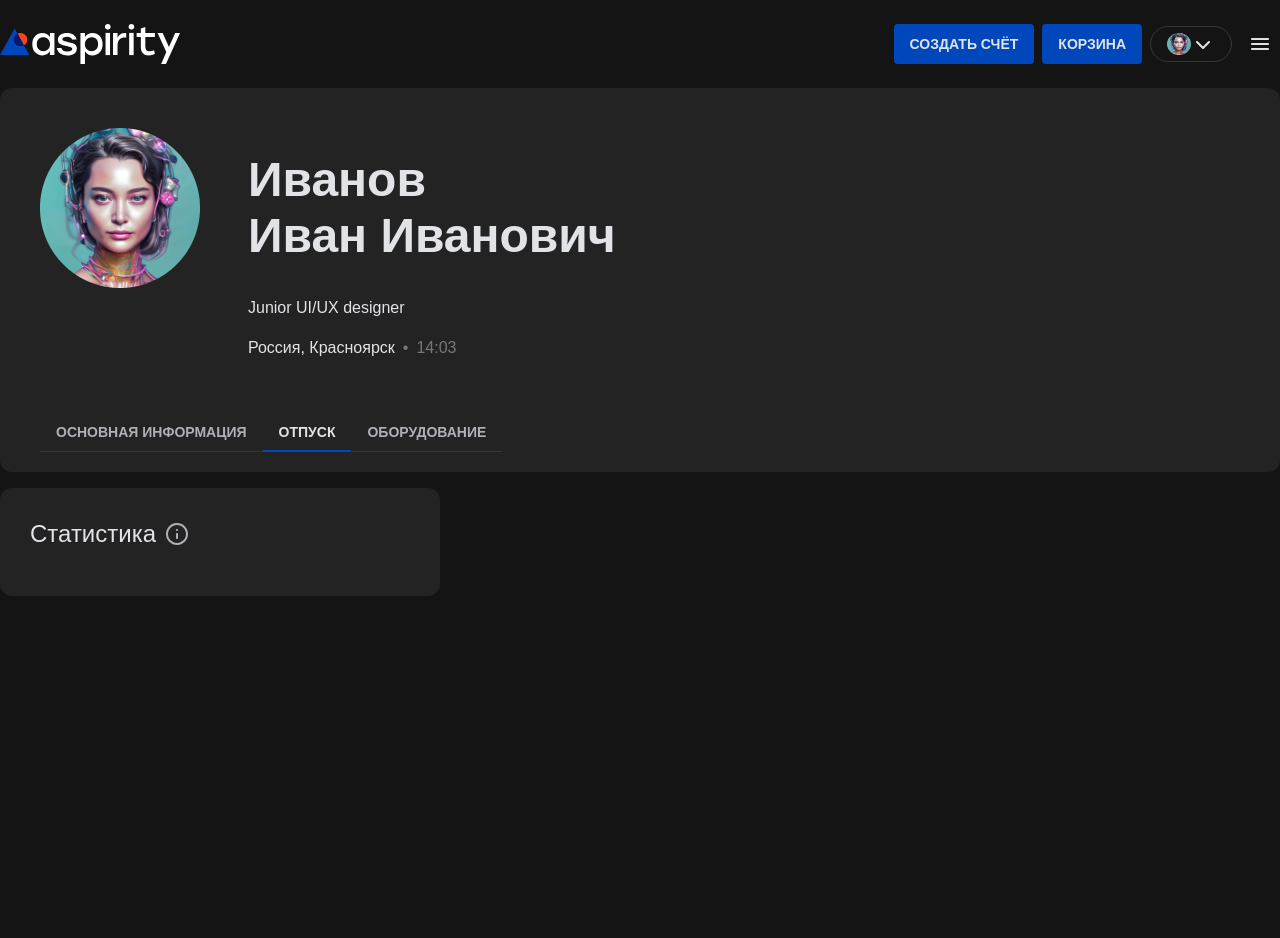
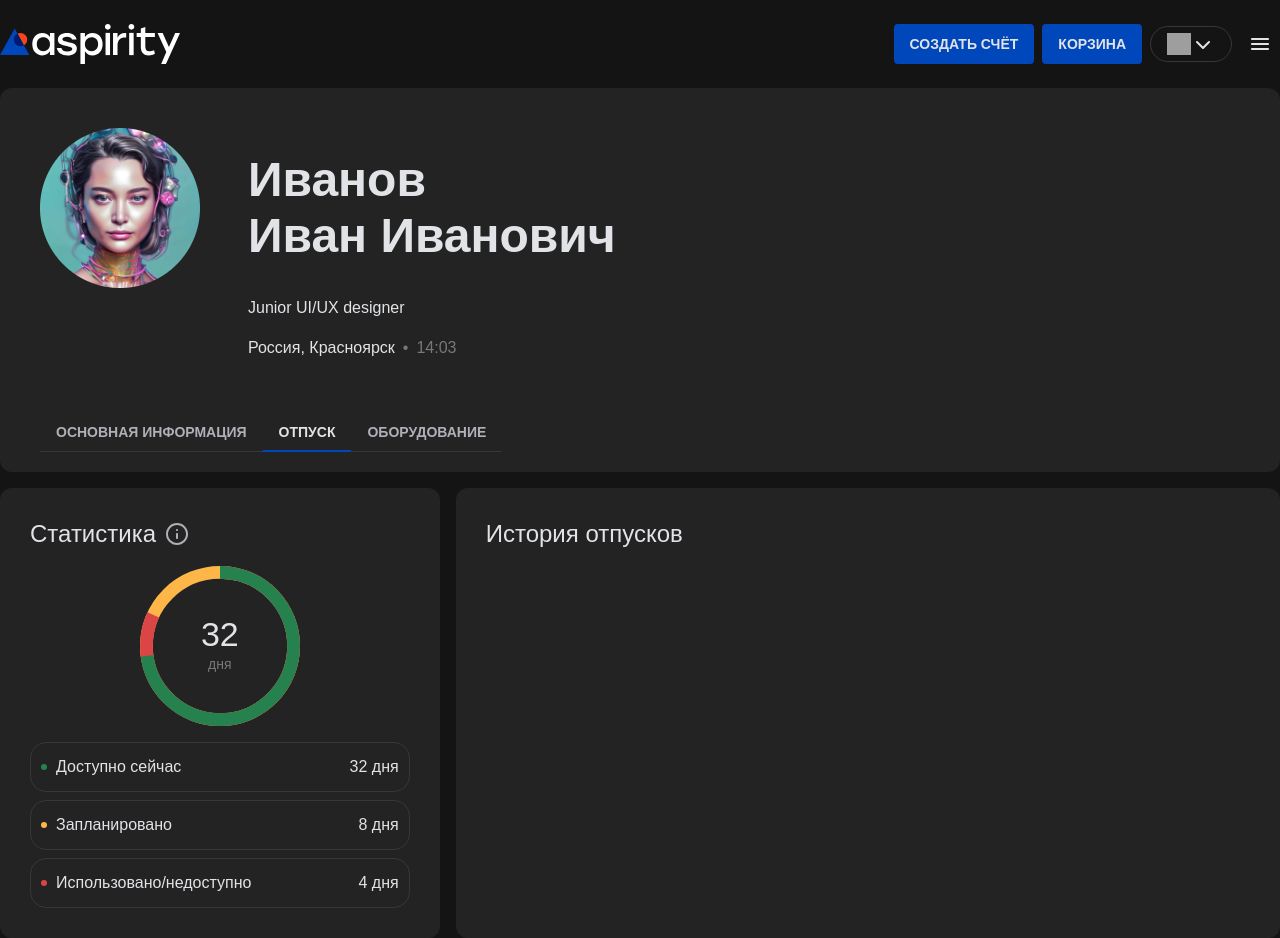
Before and after one commit to CappAlpha/personal-account-test, a Next.js app: page / in a window 1280 px wide. Before the commit the page ends 800 px from the top, so only its background shows below. Built offline with nearby package versions, Linux system fonts and the light colour scheme; grey boxes are pictures that could not be loaded.

Commit message:
change path, add two new components, some fixes, and add util, react-circular-progressbar

```diff
--- a/package.json
+++ b/package.json
@@ -18,6 +18,7 @@
     "next": "^14.0.3",
     "prettier-plugin-tailwindcss": "^0.6.5",
     "react": "^18.3.1",
+    "react-circular-progressbar": "^2.1.0",
     "react-dom": "^18.3.1",
     "typescript": "^5.3.3"
   },
--- a/src/app/feature/AccountPage/AccountPage.tsx
+++ b/src/app/feature/AccountPage/AccountPage.tsx
@@ -1,8 +1,11 @@
 import { Header } from '@/app/ui/indexPage/Header';
-import { Profile } from '@/app/ui/indexPage/Profile';
-import { Statistics } from '@/app/ui/indexPage/Statistics';
+import { Profile } from '@/app/ui/indexPage/Profile/Profile';
+import { Statistics } from '@/app/ui/indexPage/Statistics/Statistics';
+import { Vacations } from '@/app/ui/indexPage/Vacations/Vacations';
 import { ChevronDown } from '@/shared/components/Icon';
 import { FC } from 'react';
+
+import { statCards } from './mocks/statCards';
 
 export const AccountPage: FC = () => {
   return (
@@ -13,8 +16,9 @@ export const AccountPage: FC = () => {
         <p className='self-center text-[14px] leading-[20px] font-semibold uppercase'>вернуться к сотрудникам</p>
       </button> */}
       <Profile />
-      <div className='flex gap-[16px]'>
-        <Statistics />
+      <div className='flex gap-[16px] max-[768px]:flex-col'>
+        <Statistics statCards={statCards} />
+        <Vacations />
       </div>
     </>
   );
--- /dev/null
+++ b/src/app/feature/AccountPage/mocks/statCards.ts
@@ -0,0 +1,16 @@
+import { Props } from "@/app/ui/indexPage/Statistics/StatCard";
+
+export const statCards: Props[] = [
+  {
+    type: 'available',
+    count: 32,
+  },
+  {
+    type: 'planned',
+    count: 8,
+  },
+  {
+    type: 'used',
+    count: 4,
+  },
+];
--- a/src/app/ui/indexPage/Profile.tsx
+++ b/src/app/ui/indexPage/Profile/Profile.tsx
@@ -1,6 +1,6 @@
 import Image from 'next/image';
 import { FC } from 'react';
-import { Tab, Tabs } from '../uiKit/Tabs';
+import { Tab, Tabs } from './Tabs';
 import { noop } from '@/shared/utils/noop';
 
 const tabs: Tab[] = [
@@ -19,13 +19,13 @@ const tabs: Tab[] = [
     slug: 'equipment',
     isSelected: false,
   },
-]
+];
 
 export const Profile: FC = () => {
   return (
     <section className='bg-darkGray mb-[16px] px-[40px] pt-[40px] pb-[20px] rounded-[12px] max-[768px]:px-[32px] max-[768px]:pt-[32px] max-[768px]:pb-[28px]'>
       <div className='flex w-full gap-[48px] mb-[52px] max-[768px]:flex-col max-[768px]:mb-[24px] max-[768px]:gap-[16px] max-[768px]:justify-center'>
-        <Image src='/mockImg/avatar.png' alt='Avatar' width={160} height={160} className='max-h-[160px] max-[768px]:self-center' />
+        <Image src='/mockImg/profile/avatar.png' alt='Avatar' width={160} height={160} className='max-h-[160px] max-[768px]:self-center' />
         <div>
           <h1 className='text-[48px] leading-[56px] font-bold mt-[24px] mb-[32px] max-[768px]:text-[24px] max-[768px]:leading-[32px] max-[768px]:mb-[24px] max-[768px]:mt-0 max-[768px]:text-center'>Иванов <br /> Иван Иванович</h1>
           <p className='text-[16px] leading-[24px] font-normal mb-[16px] max-[768px]:mb-[24px] max-[768px]:text-center'>Junior UI/UX designer</p>
--- a/src/app/ui/uiKit/Tabs.tsx
+++ b/src/app/ui/indexPage/Profile/Tabs.tsx
@@ -34,7 +34,7 @@ export const Tabs: FC<Props> = ({ tabs, onChange }) => {
       {tabs.map((item) => (
         <button
           key={item.slug}
-          className={cn('relative px-[16px] py-[10px] text-[14px] font-semibold leading-[20px] text-lightGray uppercase',activeTab?.slug === item.slug && 'text-whitePrimary before:absolute before:left-0 before:bottom-0 before:h-[2px] before:w-full before:bg-borderBlue')}
+          className={cn('relative px-[16px] py-[10px] text-[14px] font-semibold leading-[20px] text-lightGray uppercase', activeTab?.slug === item.slug && 'text-whitePrimary before:absolute before:left-0 before:bottom-0 before:h-[2px] before:w-full before:bg-borderBlue')}
           disabled={activeTab?.slug === item.slug}
           onClick={() => onClickTab(item)}
         >
--- a/src/app/ui/indexPage/Statistics.tsx
+++ /dev/null
@@ -1,13 +0,0 @@
-import { Info } from '@/shared/components/Icon';
-import { FC } from 'react';
-
-export const Statistics: FC = () => {
-  return (
-    <section className='bg-darkGray w-[calc(35.6%-16px)] p-[30px] rounded-[12px] max-[768px]:w-full'>
-      <div className='flex gap-[9px] mb-[16px]'>
-        <h5 className='text-[24px] font-normal leading-[32px]'>Статистика</h5>
-        <Info className='my-auto' />
-      </div>
-    </section>
-  );
-};
--- /dev/null
+++ b/src/app/ui/indexPage/Statistics/StatCard.tsx
@@ -0,0 +1,18 @@
+import { FC } from 'react';
+import cn from 'classnames';
+
+export interface Props {
+  type: 'available' | 'planned' | 'used';
+  count: number;
+}
+
+export const StatCard: FC<Props> = ({ type, count }) => {
+  const colorStyle = type === 'available' ? "before:bg-lightGreen" : type === 'planned' ? "before:bg-lightYellow" : "before:bg-lightRed"
+  const renderText = type === 'available' ? 'Доступно сейчас' : type === 'planned' ? 'Запланировано' : 'Использовано/недоступно';
+  return (
+    <div className='flex justify-between px-[10px] py-[12px] border-[1px] border-borderGray rounded-[16px] mb-[8px] last:mb-0'>
+      <p className={cn("relative font-normal leading-[24px] before:mb-[2px] before:mr-[9px] before:w-[6px] before:bottom-[50px] before:h-[6px] before:rounded-[6px] before:content-[''] before:inline-block", colorStyle)}>{renderText}</p>
+      <p className='font-normal leading-[24px] whitespace-nowrap'>{count} дня</p>
+    </div>
+  );
+};
--- /dev/null
+++ b/src/app/ui/indexPage/Statistics/Statistics.tsx
@@ -0,0 +1,56 @@
+import { Info } from '@/shared/components/Icon';
+import { FC } from 'react';
+
+import { CircularProgressbar, CircularProgressbarWithChildren, buildStyles } from 'react-circular-progressbar';
+import 'react-circular-progressbar/dist/styles.css';
+import { Props as Card, StatCard } from './StatCard';
+import { pluralize } from '@/shared/utils/pluralize';
+
+const MAX_DAYS = 44;
+
+export interface Props {
+  statCards: Card[];
+}
+
+export const Statistics: FC<Props> = ({ statCards }) => {
+  let pluralizeDay = pluralize('день', 'дня', 'дней');
+  return (
+    <section className='bg-darkGray w-[calc(35.6%-16px)] p-[30px] rounded-[12px] max-[768px]:w-full'>
+      <div className='flex gap-[9px] mb-[16px]'>
+        <h5 className='text-[24px] font-normal leading-[32px] max-[768px]:text-[16px] max-[768px]:leading-[24px]'>Статистика</h5>
+        <Info className='my-auto' />
+      </div>
+      <div className='w-[160px] mx-auto mb-[16px]'>
+        {/* TODO: сделать вывод из массива с помощью фильтра по типам */}
+        <CircularProgressbarWithChildren
+          value={MAX_DAYS - statCards[1].count}
+          minValue={0}
+          maxValue={MAX_DAYS}
+          styles={buildStyles({
+            pathColor: "rgb(219, 69, 70)",
+            trailColor: "rgb(255, 182, 73)",
+            strokeLinecap: "butt",
+          })}
+        >
+          <CircularProgressbar
+            value={statCards[0].count}
+            minValue={0}
+            maxValue={MAX_DAYS}
+            styles={buildStyles({
+              pathColor: "rgb(37, 130, 79)",
+              trailColor: "transparent",
+              strokeLinecap: "butt",
+            })}
+          />
+          <div className='absolute'>
+            <p className='text-[34px] font-normal leading-[36px]'>{statCards[0].count}</p>
+            <p className='text-mediumGray text-[14px] leading-[24px] text-center font-medium'>{pluralizeDay(statCards[0].count)}</p>
+          </div>
+        </CircularProgressbarWithChildren>
+      </div>
+      {statCards.map(({ type, count }) => (
+        <StatCard key={type} type={type} count={count} />
+      ))}
+    </section>
+  );
+};
--- /dev/null
+++ b/src/app/ui/indexPage/Vacations/Vacations.tsx
@@ -0,0 +1,9 @@
+import { FC } from 'react';
+
+export const Vacations: FC = () => {
+  return (
+    <section className='bg-darkGray w-[64.4%] p-[30px] rounded-[12px] max-[768px]:w-full'>
+      <h5 className='mb-[16px] text-[24px] font-normal leading-[32px] max-[768px]:text-[16px] max-[768px]:leading-[24px]'>История отпусков</h5>
+    </section>
+  );
+};
--- /dev/null
+++ b/src/shared/utils/pluralize.ts
@@ -0,0 +1,20 @@
+const pluralRules = new Intl.PluralRules('ru-RU');
+
+/**
+ * Возвращает функцию выбора формы множественного числа слова.
+ *
+ * @example
+ * let pluralizeFiles = pluralize('файл', 'файла', 'файлов');
+ * console.log(`Выбрано 23 ${pluralizeFiles(23)}`) // → Выбрано 23 файла
+ */
+export function pluralize(one: string, few: string, many: string = few): (n: number) => string {
+  const config: Record<Intl.LDMLPluralRule, string> = {
+    zero: many,
+    one,
+    two: few,
+    few,
+    many,
+    other: many,
+  };
+  return (n) => config[pluralRules.select(n)];
+}
--- a/tailwind.config.js
+++ b/tailwind.config.js
@@ -17,6 +17,9 @@ module.exports = {
           mediumGray: 'rgb(118, 120, 122)',
           lightGray: 'rgb(176, 177, 182)',
           borderBlue: 'rgb(0, 71, 187)',
+          lightGreen: 'rgb(37, 130, 79)',
+          lightYellow: 'rgb(255, 182, 73)',
+          lightRed: 'rgb(219, 69, 70)',
         };
       },
       screens: {
```
Also changed, not shown: public/mockImg/profile/avatar.png (renamed from public/mockImg/avatar.png), 1 other file (tests, documents, lock files or other folders).
